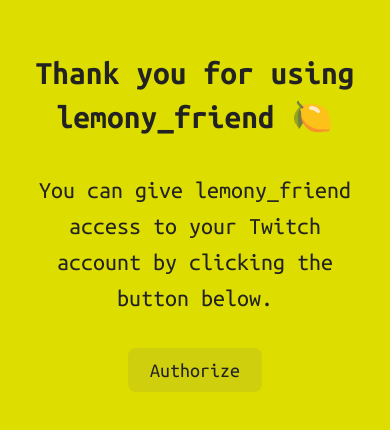
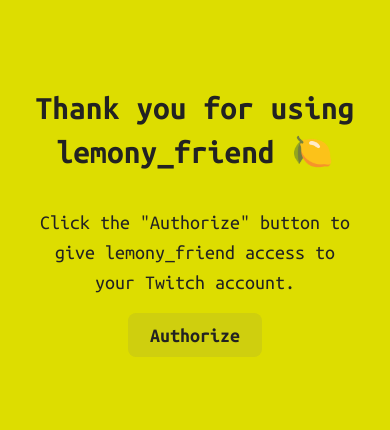
Before and after one commit to jordbort/lemon-auth_redirect, a React (Vite) app: page / in a window 390 px wide. Shown: the part 200-630 px from the top of the page. Built offline with nearby package versions, Linux system fonts and the light colour scheme.

Commit message:
Refine styling

```diff
--- a/src/components/Instructions.jsx
+++ b/src/components/Instructions.jsx
@@ -1,13 +1,13 @@
 export default function Instructions() {
     return (
         <>
-            <p className='message'>You can give lemony_friend access to your Twitch account by clicking the button below.</p>
+            <p className='message'>Click the "Authorize" button to give lemony_friend access to your Twitch account.</p>
             <form action='https://id.twitch.tv/oauth2/authorize'>
                 <input type='hidden' name='response_type' value='code' />
                 <input type='hidden' name='client_id' value='gdjv4q6wmt34j3ajx6w8wdgrj1oyax' />
                 <input type='hidden' name='redirect_uri' value='https://lemony-friend.netlify.app' />
                 <input type='hidden' name='scope' value='channel:manage:polls channel:read:polls moderator:manage:announcements moderator:manage:shoutouts' />
-                <input className='button' type='submit' value='Authorize' />
+                <input className='bold button' type='submit' value='Authorize' />
             </form>
         </>
     )
--- a/src/index.css
+++ b/src/index.css
@@ -40,7 +40,6 @@
 	background-color: #cfcf0e;
 	cursor: pointer;
 	transition: border-color 0.25s;
-	margin: 16px 0 0 0;
 }
 
 .button:hover {
@@ -85,7 +84,7 @@
 	}
 
 	.message {
-		font-size: 1.5em;
+		font-size: 1.25em;
 		margin: 16px 0;
 	}
 
```
